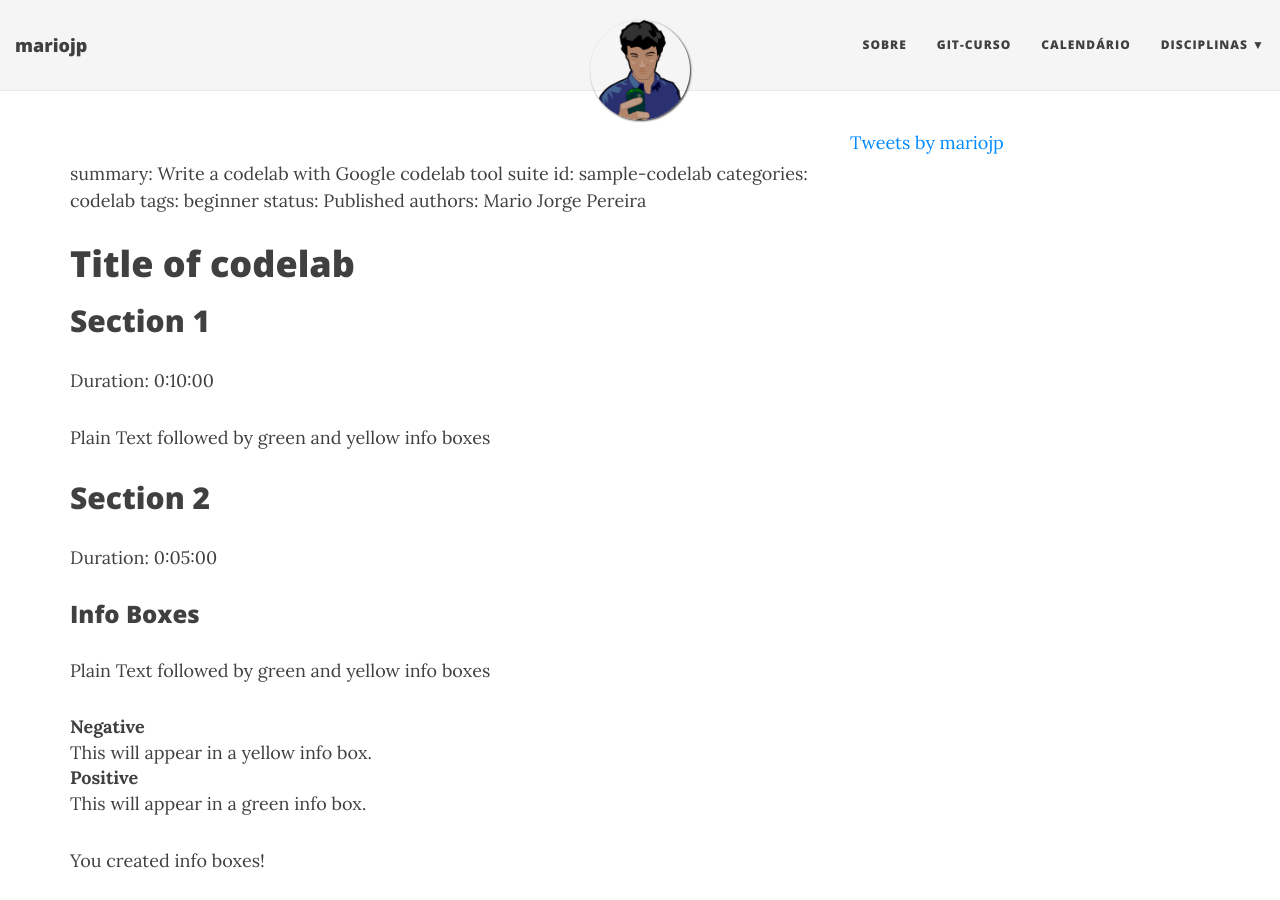
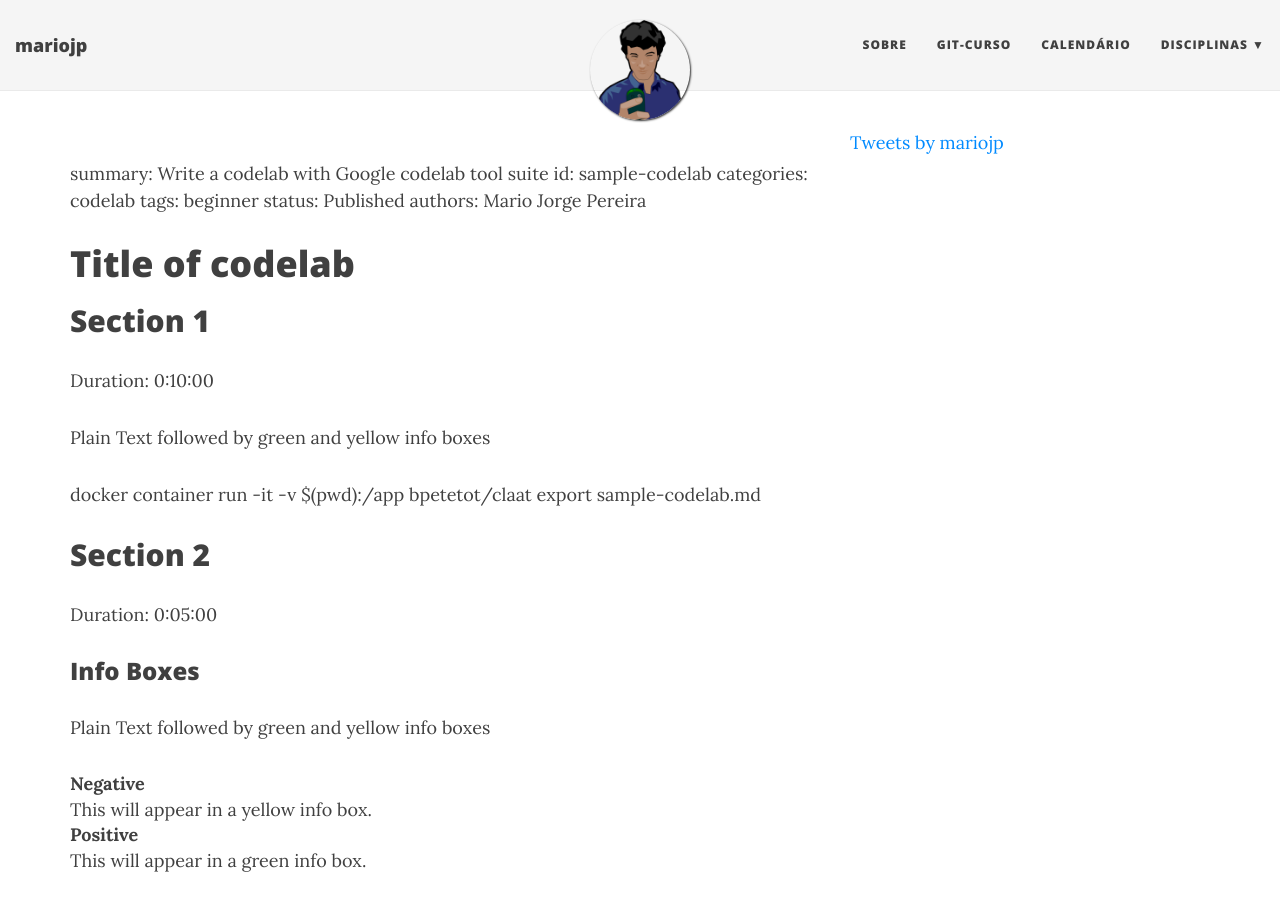
Before and after one commit to mariojp/mariojp.github.io, a Jekyll site: the page built from codelab/sample-codelab.md, in a window 1280 px wide and 900 px high. Built offline with Jekyll 4.4.1, drawn with Linux system fonts in a browser that asks for light colours; nearby versions of some CDN libraries; our own code applies the rules of GitHub Pages for plain Markdown files; comment, search, counter and statistics services are not loaded.

Commit message:
codelab sample

```diff
--- a/codelab/sample-codelab.md
+++ b/codelab/sample-codelab.md
@@ -12,6 +12,7 @@ Duration: 0:10:00
 
 Plain Text followed by green and yellow info boxes
 
+docker container run -it -v $(pwd):/app bpetetot/claat export sample-codelab.md
 
 ## Section 2
 Duration: 0:05:00
```
